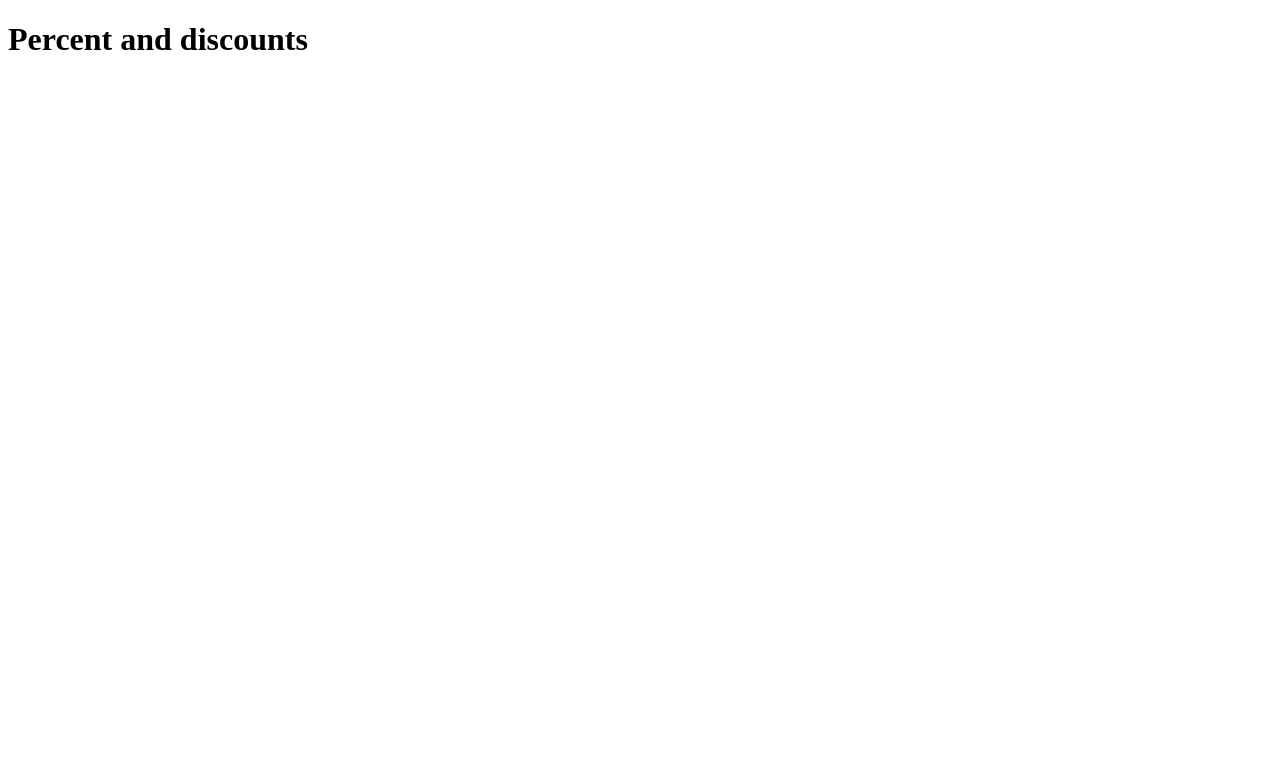
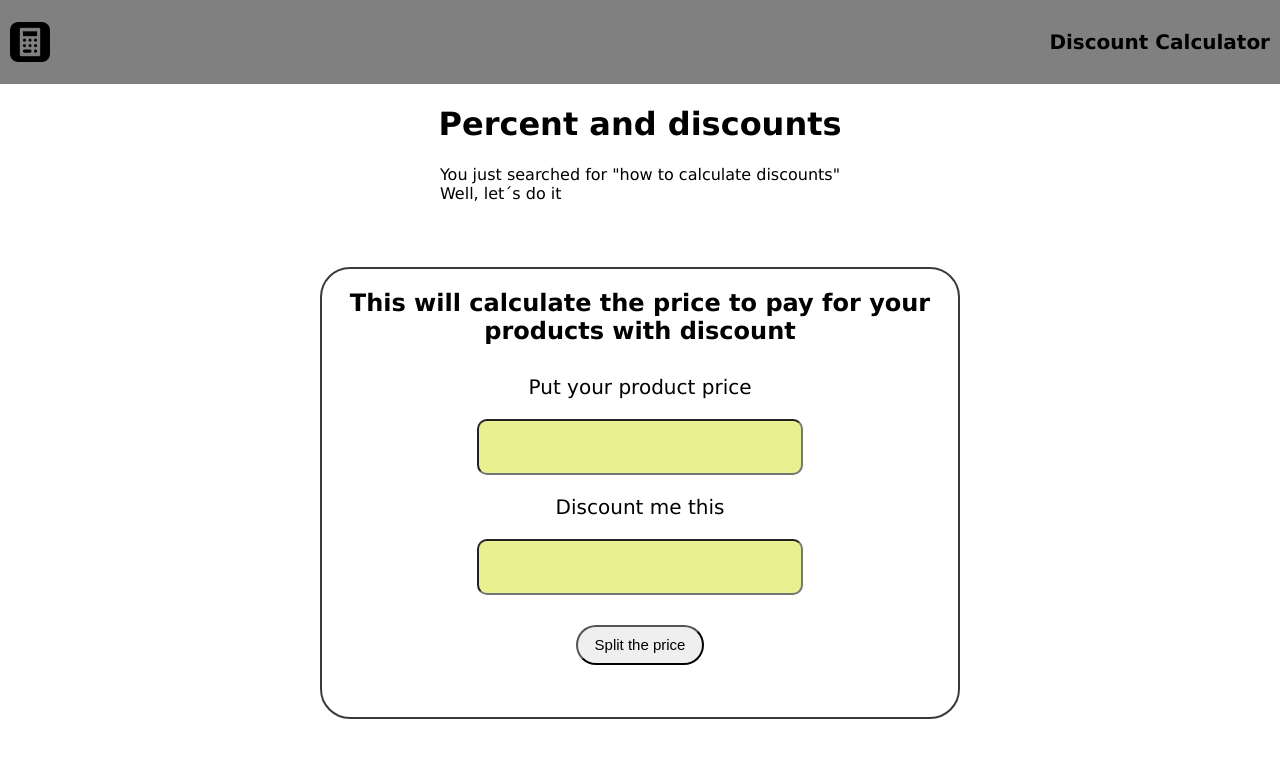
Before and after one commit to cecifail/Curso-practico-Javascript-Taller-2, a plain HTML site: page docs/index.html in a window 1280 px wide. Drawn offline with Linux system fonts and the light colour scheme.

Commit message:
main changes on html , first steps on JS

```diff
--- a/docs/discounts.css
+++ b/docs/discounts.css
@@ -0,0 +1,75 @@
+header{
+    display: flex;
+    justify-content: space-between;;
+    background-color: gray;
+    padding: 10px;
+
+    margin: 0px;
+}
+
+.logo{
+height: 40px;
+padding-top: 12px;
+}
+
+header p {
+font-size: 20px;
+font-weight: bolder;
+font-family: 'Lucida Sans', 'Lucida Sans Regular', 'Lucida Grande', 'Lucida Sans Unicode', Geneva, Verdana, sans-serif;
+}
+
+body{
+    margin: 0px;
+    font-family: 'Lucida Sans', 'Lucida Sans Regular', 'Lucida Grande', 'Lucida Sans Unicode', Geneva, Verdana, sans-serif;
+
+}
+
+body p {
+    display: flex;
+    justify-content: center;
+}
+
+h1{
+    text-align: center;
+}
+
+.discountSection {
+    display: flex;
+    flex-direction: column;
+    margin: 5% 25%;
+    border: 2px solid rgb(59, 58, 58);
+    border-radius: 30px;
+}
+
+.discountForm {
+    display: flex;
+    flex-direction: column;
+}
+
+.discountSection h2 {
+    text-align: center;
+}
+
+body label {
+    text-align: center;
+    padding: 10px;
+    font-size: 20px;
+}
+
+body input {
+    align-self: center;
+    width: 50%;
+    margin: 10px;
+    height: 50px;
+    border-radius:10px;
+    background-color: rgb(232, 241, 143);
+}
+
+body button {
+    align-self: center;
+    margin: 20px;
+    border-radius: 20px;
+    width: 20%;
+    height: 40px;
+    font-size: 15px;
+}
--- a/docs/discounts.js
+++ b/docs/discounts.js
@@ -0,0 +1,36 @@
+// const originalPrice = 120
+// const discount = 18
+
+
+
+// console.log({
+//     originalPrice,
+//     discount,
+//     percentPricesWithDiscount,
+//     priceWithDiscount,
+
+// });
+
+function calculatePriceWithDiscount (price  , discount) {
+
+    const percentPricesWithDiscount = 100 - discount;
+    const priceWithDiscount = (price * (percentPricesWithDiscount))/ 100
+
+    return priceWithDiscount;
+}
+
+function onClickPriceWithDiscount() {
+
+
+    const InputPrice = document.getElementById("InputPrice")
+    const priceValue = InputPrice.value;
+
+    const InputDiscount = document.getElementById("InputDiscount")
+    const discountValue = InputDiscount.value;
+
+    const priceWithDiscount = calculatePriceWithDiscount(priceValue, discountValue);
+
+    const priceResult = document.getElementById("priceResult")
+
+    priceResult.innerText = "The magic price is $" + priceWithDiscount;
+}
--- a/docs/index.html
+++ b/docs/index.html
@@ -6,10 +6,30 @@
     <meta name="viewport" content="width=device-width, initial-scale=1.0">
     <title>Discounts and Percents</title>
     <script src="discounts.js"></script>
+    <link rel="stylesheet" href="discounts.css">
+    <style ></style>
+</head>
 
-</head>
+<header>
+    <img class="logo" src="../Icons/apple.png" alt="Logo">
+    <p>Discount Calculator</p>
+</header>
+
 <body>
     <h1>Percent and discounts</h1>
-
+    <p>You just searched for "how to calculate discounts"<br>Well, let´s do it</p>
+    <section class="discountSection">
+        <h2>This will calculate the price to pay for your products with discount</h2>
+            <form class="discountForm">
+                <label for="InputPrice">Put your product price</label>
+                    <input id="InputPrice" type="number">
+                <label for="InputDiscount"> Discount me this </label>
+                    <input id="InputDiscount" type="number">
+                <button type="button" onclick="onClickPriceWithDiscount()">
+                    Split the price
+                </button>
+                <p id="priceResult"></p>
+            </form>
+    </section>
 </body>
 </html>
```
Also changed, not shown: Icons/apple.png (added), 1 other file.
